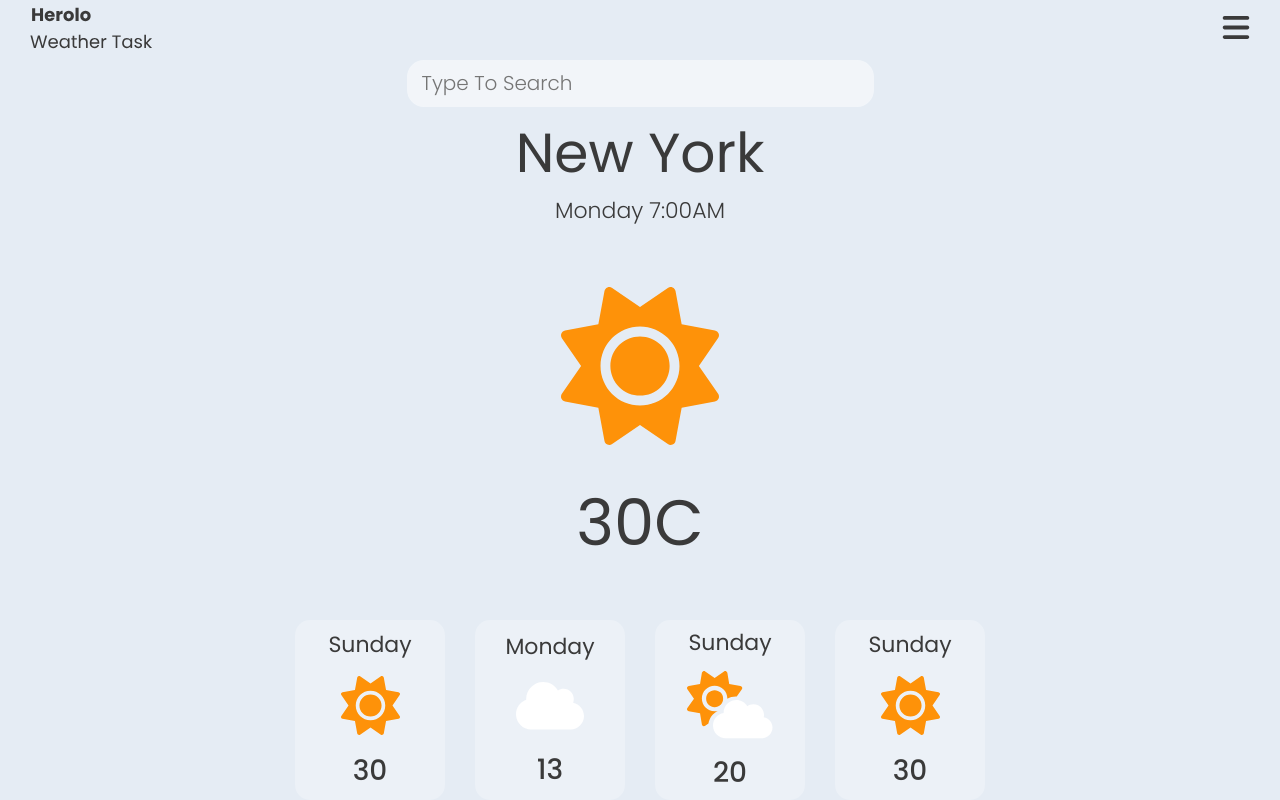
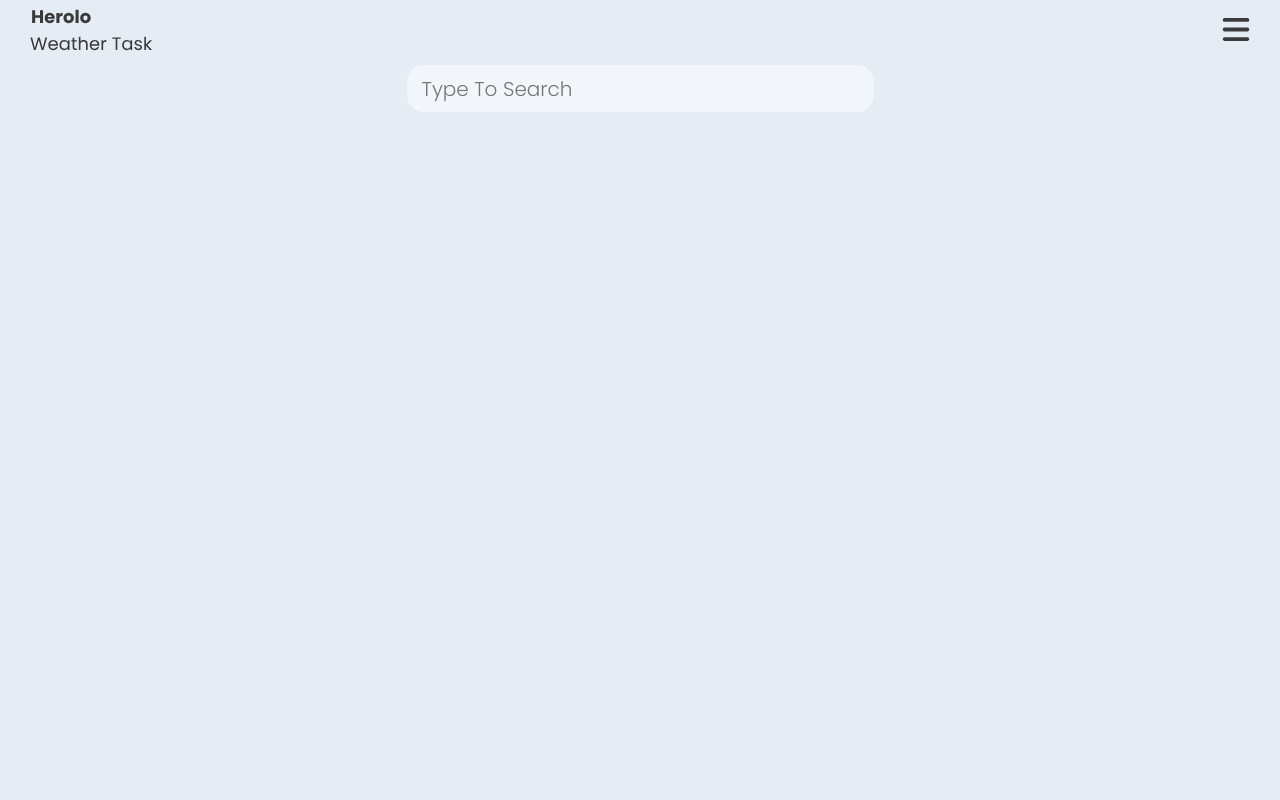
Before and after one commit to AlisaZil/Alisa-Zilberman-06-02-24, an Angular app: page / in a window 1280 px wide. Built offline with nearby package versions, Linux system fonts and the light colour scheme.

Commit message:
hide(main component)

```diff
--- a/src/app/app.component.html
+++ b/src/app/app.component.html
@@ -25,7 +25,7 @@
     </div>
 
     <div class="content">
-        <main></main>
+        <!-- <main></main> -->
     </div>
 
 </div>
```
